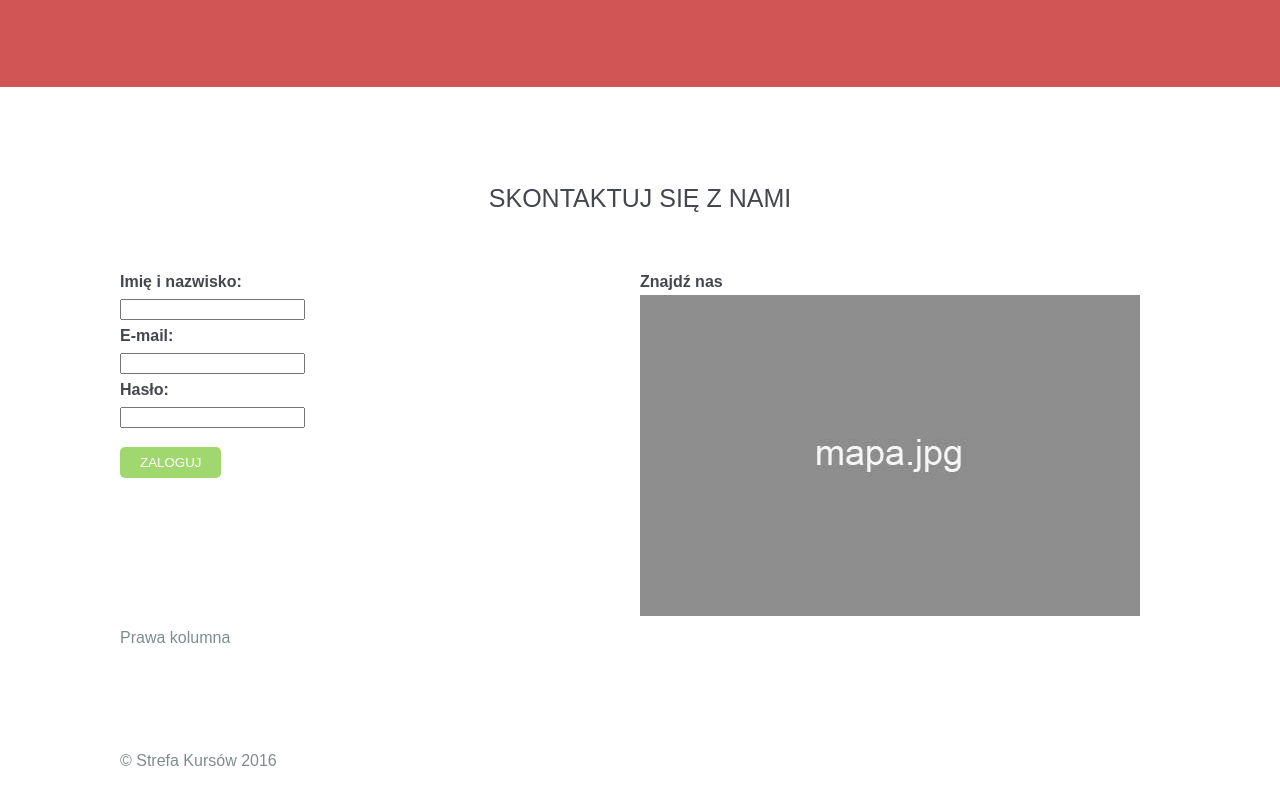
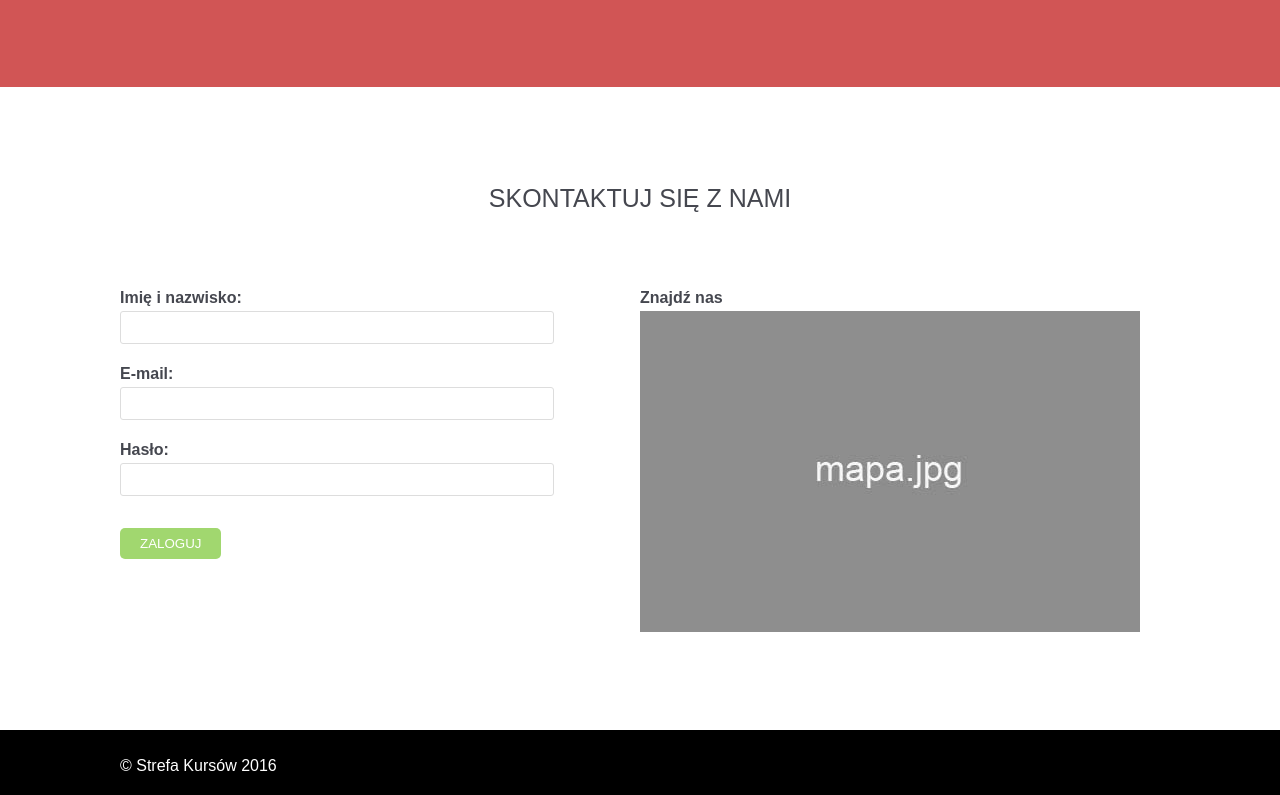
Before and after one commit to irekch/SK_webintro, a plain HTML site: page index.html in a window 1280 px wide. Shown: the part 1616-2411 px from the top of the page. Before the commit the page ends 2390 px from the top, so only its background shows below. Drawn offline with Linux system fonts and the light colour scheme.

Commit message:
CSS style Contact Form and Footer

```diff
--- a/index.html
+++ b/index.html
@@ -107,14 +107,11 @@
 					<img src=".\img\mapa.jpg" alt="Mapa"/>
 <!--					<img src="D:\Code_HTML\SK_webintro\img\mapa.jpg" alt="Mapa"/> -->
 				</div>
-				<div class="">
-					Prawa kolumna
-				</div>
 			</div>
 		</section>
 
 		<!-- Stopka Strony -->
-		<footer class="site-foot">
+		<footer class="site-footer">
 			<div class="container">
 				<p>
 					&copy; Strefa Kursów 2016
--- a/style/style.css
+++ b/style/style.css
@@ -196,3 +196,24 @@ section {
 .promo p {
     color: #EEEEEE;
 }
+
+/* Sekcja Kontakt */
+.contact input {
+    margin-bottom: 16px;
+    border-radius: 3px;
+    border: 1px solid #DDDDDD;
+    padding: 8px;
+    width: 80%;
+}
+
+.contact .col-half {
+    margin-top: 16px;
+}
+
+/* Sekcja Stopka */
+
+.site-footer {
+    background-color: #000000;
+    color: #FFFFFF;
+    padding: 16px 0;
+}
```
